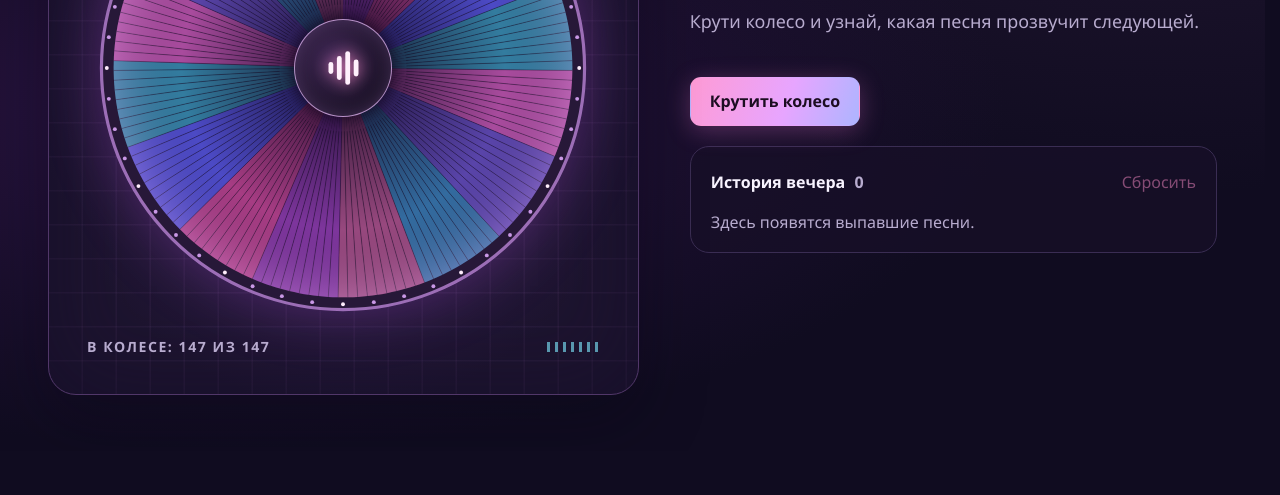
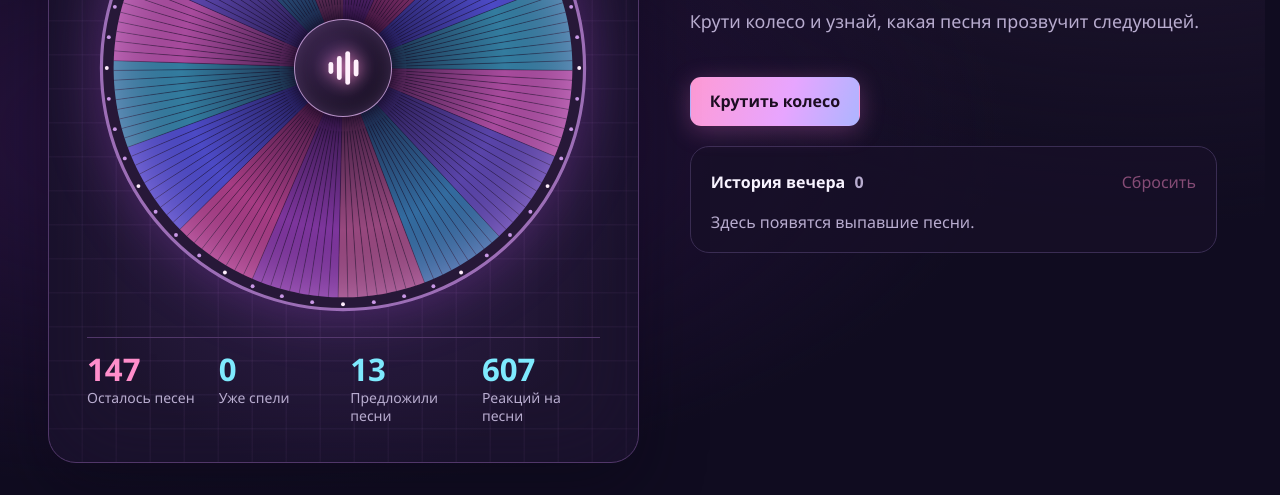
Before and after one commit to etrapezova/nevinny-vecher-wheel, a plain HTML site: page index.html in a window 1280 px wide. Shown: the part 349-844 px from the top of the page. Before the commit the page ends 800 px from the top, so only its background shows below. Drawn offline with Linux system fonts and the light colour scheme.

Commit message:
Show catalog and evening statistics under the wheel

```diff
--- a/app.js
+++ b/app.js
@@ -13,6 +13,8 @@
   const reduced = matchMedia("(prefers-reduced-motion: reduce)");
   const palette = ["#7d359c", "#a63c83", "#4c4ac5", "#337c9f", "#a84b9d", "#5944a9", "#336b9f", "#97487e"];
   const state = rules.restore({ getItem: (key) => localStorage.getItem(key) }, catalog);
+  $("proposer-count").textContent = new Set(songs.flatMap((song) => song.authors)).size;
+  $("reaction-count").textContent = globalThis.VECHER_REACTION_COUNT;
   let active = [];
   let angle = 0;
   let spinning = false;
@@ -55,7 +57,8 @@
     const sungIds = new Set(state.draws.filter((draw) => draw.sung).map((draw) => draw.id));
     active = songs.filter((song) => !sungIds.has(song.id));
     const result = showing && catalog.get(showing.id);
-    $("remaining").textContent = `В колесе: ${active.length} из ${songs.length}`;
+    $("remaining").textContent = active.length;
+    $("sung-count").textContent = sungIds.size;
     $("status").textContent = result ? (showing.sung ? "Спели!" : "Выпала песня") : "Розыгрыш";
     labelSong(result);
     $("description").textContent = result
--- a/index.html
+++ b/index.html
@@ -6,10 +6,10 @@
   <meta name="theme-color" content="#100c20">
   <meta name="description" content="Музыкальное колесо Невинного вечера">
   <title>Колесо · Невинный вечер</title>
-  <link rel="stylesheet" href="style.css?v=3">
-  <script src="songs.js" defer></script>
+  <link rel="stylesheet" href="style.css?v=4">
+  <script src="songs.js?v=4" defer></script>
   <script src="wheel.js?v=3" defer></script>
-  <script src="app.js?v=3" defer></script>
+  <script src="app.js?v=4" defer></script>
 </head>
 <body>
   <header class="topbar wrap">
@@ -28,7 +28,12 @@
           <div class="hub" aria-hidden="true"><i class="wave"><b></b><b></b><b></b><b></b></i></div>
           <div class="pointer" aria-hidden="true"></div>
         </div>
-        <div class="stage-bottom"><span id="remaining"></span><span class="signal" aria-hidden="true"></span></div>
+        <dl class="stats" aria-label="Статистика вечера">
+          <div><dt>Осталось песен</dt><dd id="remaining"></dd></div>
+          <div><dt>Уже спели</dt><dd id="sung-count"></dd></div>
+          <div><dt>Предложили песни</dt><dd id="proposer-count"></dd></div>
+          <div><dt title="Все эмодзи на сообщениях с песнями из колеса">Реакций на песни</dt><dd id="reaction-count"></dd></div>
+        </dl>
       </section>
       <section class="deck" aria-label="Управление колесом">
         <div class="play">
--- a/songs.js
+++ b/songs.js
@@ -147,3 +147,6 @@ globalThis.VECHER_SONGS = [
   {"id":"song-146","artist":"Маша и Медведи","title":"Земля","authors":["Ира Одинцова"],"votes":1,"estimated":false},
   {"id":"song-147","artist":"Александр Розенбаум","title":"Заходите к нам на огонёк","authors":["Ира Одинцова"],"votes":0,"estimated":false}
 ];
+
+// Total emoji reactions across the 138 distinct Telegram messages behind this catalog.
+globalThis.VECHER_REACTION_COUNT = 607;
--- a/style.css
+++ b/style.css
@@ -49,10 +49,13 @@ button:disabled { cursor: default; opacity: .48; }
               radial-gradient(ellipse, #382355, #1d142f 74%);
   box-shadow: inset 0 0 90px #100a247d, 0 24px 65px #09051458;
 }
-.stage-top, .stage-bottom, .caption { display: flex; align-items: center; gap: 9px; color: var(--muted); font-size: .88rem; font-weight: 700; letter-spacing: .11em; text-transform: uppercase; }
-.stage-bottom { justify-content: space-between; }
+.stage-top, .caption { display: flex; align-items: center; gap: 9px; color: var(--muted); font-size: .88rem; font-weight: 700; letter-spacing: .11em; text-transform: uppercase; }
 .marker-dot { width: 8px; height: 8px; flex: 0 0 auto; border-radius: 50%; background: var(--pink); box-shadow: 0 0 13px #ff58b8; }
-.signal { width: 53px; height: 10px; background: repeating-linear-gradient(90deg, var(--cyan) 0px 3px, transparent 3px 8px); opacity: .62; }
+.stats { display: grid; grid-template-columns: repeat(4, minmax(0, 1fr)); gap: 14px; margin: 0; padding-top: 16px; border-top: 1px solid #513769; }
+.stats div { display: grid; align-content: start; gap: 4px; }
+.stats dd { grid-row: 1; margin: 0; color: var(--cyan); font-size: clamp(1.25rem, 2.5vw, 1.95rem); font-weight: 800; line-height: 1; font-variant-numeric: tabular-nums; }
+.stats div:first-child dd { color: var(--pink); }
+.stats dt { color: var(--muted); font-size: .875rem; line-height: 1.25; }
 .disc { align-self: center; width: min(100%, 61vh, 570px); aspect-ratio: 1; position: relative; border-radius: 50%; filter: drop-shadow(0 0 28px #c555f444); }
 #wheel { display: block; width: 100%; height: 100%; border-radius: 50%; }
 .hub { position: absolute; inset: 40%; border-radius: 50%; display: grid; place-items: center; border: 1px solid #edbfffba; background: radial-gradient(circle at 40% 40%, #422957, #181023 70%); box-shadow: 0 0 22px #11051d, inset 0 0 18px #d696ff40; }
@@ -105,3 +108,6 @@ dialog p { margin-block: 12px 20px; color: var(--muted); }
   .deck { padding-top: 12px; }
   .description { height: 4.35em; }
 }
+@media (max-width: 460px) {
+  .stats { grid-template-columns: repeat(2, minmax(0, 1fr)); }
+}
```
